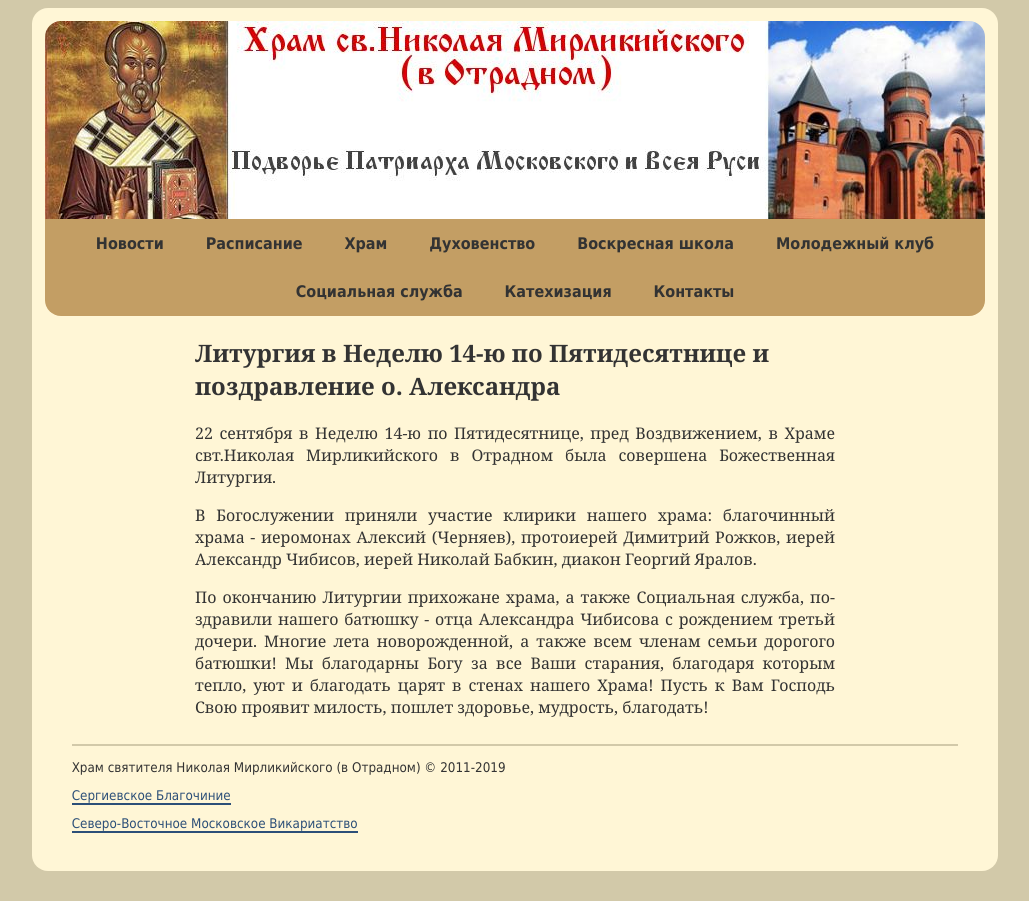
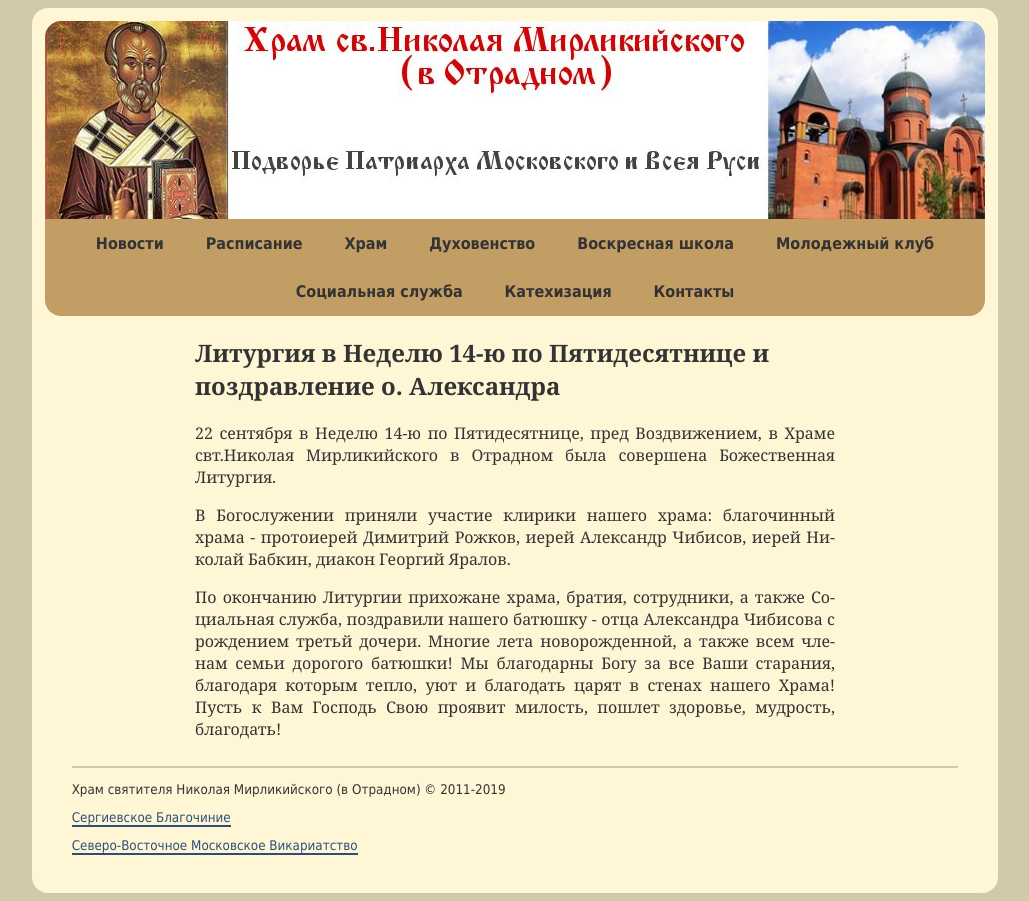
Before and after one commit to hramotradnoe/hramotradnoe.github.io, a Jekyll site: the page built from _posts/2019-09-22-alexandr.md, in a window 1280 px wide. Shown: the whole page, without its empty margins (125-1154 px from the left). Built offline with Jekyll 4.4.1, drawn with Linux system fonts in a browser that asks for light colours.

Commit message:
Update 2019-09-22-alexandr.md

```diff
--- a/_posts/2019-09-22-alexandr.md
+++ b/_posts/2019-09-22-alexandr.md
@@ -6,6 +6,6 @@
 
 22 сентября в Неделю 14-ю по Пятидесятнице, пред Воздвижением, в Храме свт.Николая Мирликийского в Отрадном была совершена Божественная Литургия.
 
-В Богослужении приняли участие клирики нашего храма: благочинный храма - иеромонах Алексий (Черняев), протоиерей Димитрий Рожков, иерей Александр Чибисов, иерей Николай Бабкин, диакон Георгий Яралов.
+В Богослужении приняли участие клирики нашего храма: благочинный храма - протоиерей Димитрий Рожков, иерей Александр Чибисов, иерей Николай Бабкин, диакон Георгий Яралов.
 
-По окончанию Литургии прихожане храма, а также Социальная служба, поздравили нашего батюшку - отца Александра Чибисова с рождением третьй дочери. Многие лета новорожденной,  а также всем членам семьи дорогого батюшки! Мы благодарны Богу за все Ваши старания, благодаря которым тепло, уют и благодать царят в стенах нашего Храма! Пусть к Вам Господь Свою проявит милость, пошлет здоровье, мудрость, благодать!
+По окончанию Литургии  прихожане храма, братия, сотрудники, а также Социальная служба, поздравили нашего батюшку - отца Александра Чибисова с рождением третьй дочери. Многие лета новорожденной,  а также всем членам семьи дорогого батюшки! Мы благодарны Богу за все Ваши старания, благодаря которым тепло, уют и благодать царят в стенах нашего Храма! Пусть к Вам Господь Свою проявит милость, пошлет здоровье, мудрость, благодать!
```
